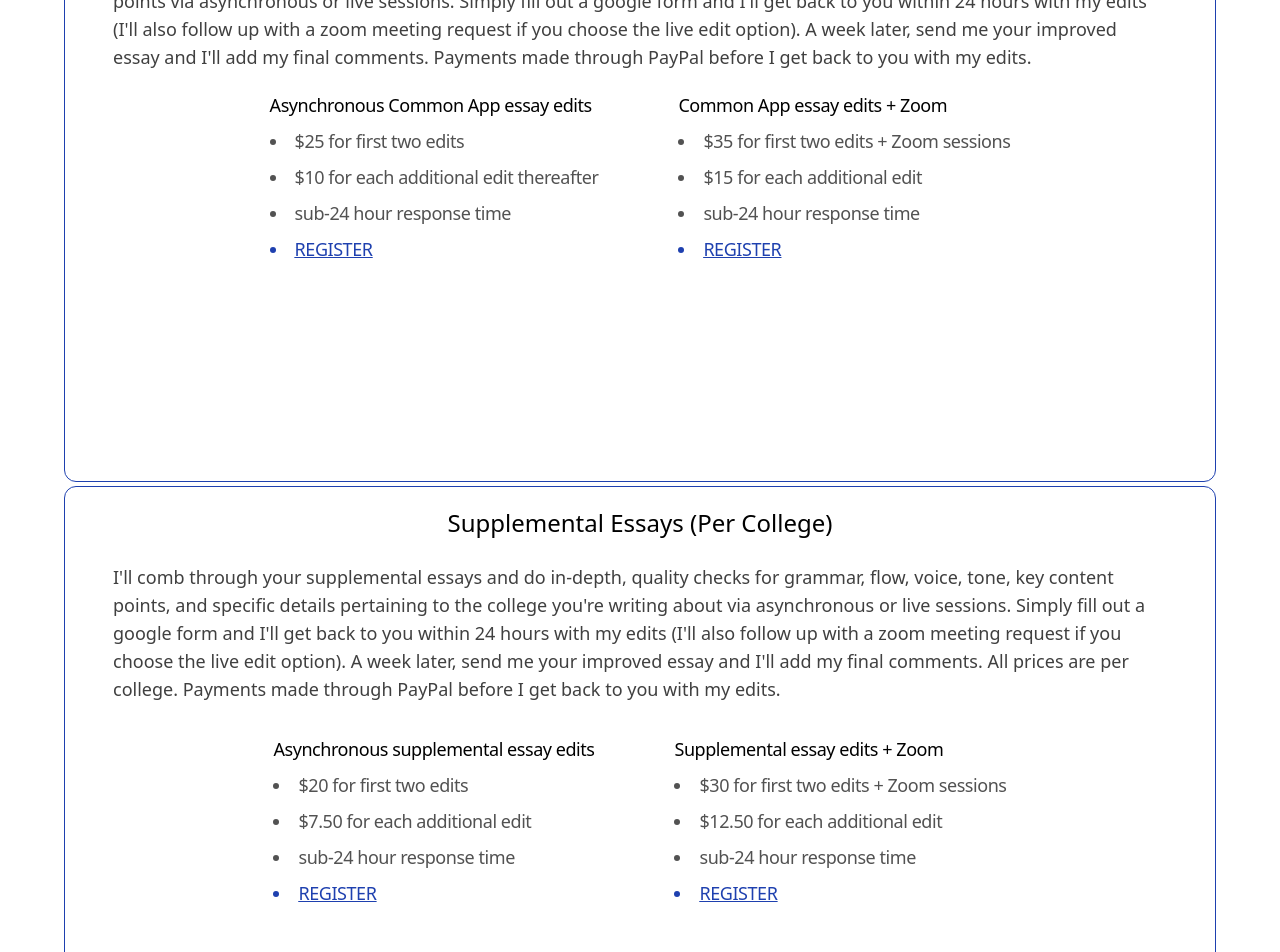
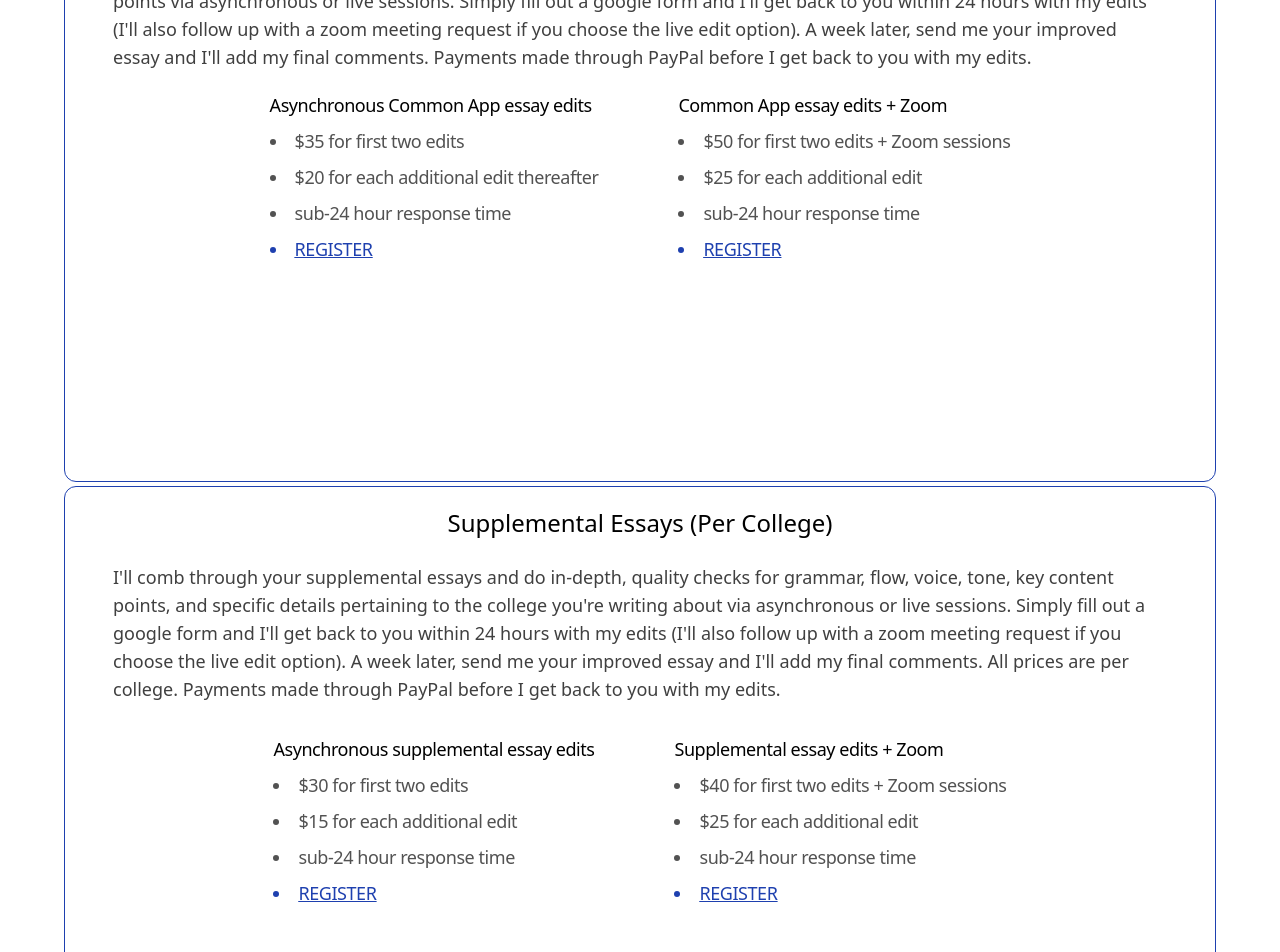
Before and after one commit to VA-24/VA-CC-Website, a React (Create React App) app: page /services in a window 1280 px wide. Shown: the part 880-1832 px from the top of the page. Built offline with nearby package versions, Linux system fonts and the light colour scheme.

Commit message:
Update Services.js

```diff
--- a/src/pages/Services.js
+++ b/src/pages/Services.js
@@ -66,18 +66,18 @@ function Services(){
                                         <h3 class='pb-2 font-medium'>Asynchronous Common App essay edits</h3>
 
                                     </div>
-                                    <li class='pb-2 text-neutral-600'>$25 for first two edits</li>
-                                    <li class='pb-2 text-neutral-600'>$10 for each additional edit thereafter</li>
+                                    <li class='pb-2 text-neutral-600'>$35 for first two edits</li>
+                                    <li class='pb-2 text-neutral-600'>$20 for each additional edit thereafter</li>
                                     <li class='pb-2 text-neutral-600'>sub-24 hour response time</li>
                                     <li class='text-blue-800 font-medium underline'><a href='https://forms.gle/3WCW1cgTTG88ri9W8' target='_blank'>REGISTER</a></li>
 
                                 </div>
                                 <div class='flex flex-col min-h-[200px]'>
                                     <h3 class='pb-2 font-medium'>Common App essay edits + Zoom</h3>
-                                    <li class='pb-2 text-neutral-600'>$35 for first two edits + Zoom sessions</li>
-                                    <li class='pb-2 text-neutral-600'>$15 for each additional edit</li>
+                                    <li class='pb-2 text-neutral-600'>$50 for first two edits + Zoom sessions</li>
+                                    <li class='pb-2 text-neutral-600'>$25 for each additional edit</li>
                                     <li class='pb-2 text-neutral-600'>sub-24 hour response time</li>
-                                    <li class='text-blue-800 font-medium underline'><a href='https://forms.gle/8VPyS5UzeXDVajPX6' target='_blank'>REGISTER</a></li>
+                                    <li class='text-blue-800 font-medium underline'><a href='https  ://forms.gle/8VPyS5UzeXDVajPX6' target='_blank'>REGISTER</a></li>
 
                                 </div>
                         </div>
@@ -94,16 +94,16 @@ function Services(){
                         <div class='flex flex-row h-[25vh] lg:h-[20vh] justify-center tracking-tight gap-20 text-sm md:text-base lg:text-lg xl:text-lg mt-8 md:mt-4' data-aos='zoom-in' data-aos-delay='100'>
                                 <div class='flex flex-col min-h-[200px]'>
                                     <h3 class='pb-2 font-medium'>Asynchronous supplemental essay edits</h3>
-                                    <li class='pb-2 text-neutral-600'>$20 for first two edits</li>
-                                    <li class='pb-2 text-neutral-600'>$7.50 for each additional edit</li>
+                                    <li class='pb-2 text-neutral-600'>$30 for first two edits</li>
+                                    <li class='pb-2 text-neutral-600'>$15 for each additional edit</li>
                                     <li class='pb-2 text-neutral-600'>sub-24 hour response time</li>
                                     <li class='text-blue-800 font-medium underline'><a href='https://forms.gle/Y9i4g3M13oUfKc1C8' target='_blank'>REGISTER</a></li>
 
                                 </div>
                                 <div class='flex flex-col min-h-[200px]'>
                                     <h3 class='pb-2 font-medium'>Supplemental essay edits + Zoom</h3>
-                                    <li class='pb-2 text-neutral-600'>$30 for first two edits + Zoom sessions</li>
-                                    <li class='pb-2 text-neutral-600'>$12.50 for each additional edit</li>
+                                    <li class='pb-2 text-neutral-600'>$40 for first two edits + Zoom sessions</li>
+                                    <li class='pb-2 text-neutral-600'>$25 for each additional edit</li>
                                     <li class='pb-2 text-neutral-600'>sub-24 hour response time</li>
                                     <li class='text-blue-800 font-medium underline'><a href='https://forms.gle/CpUDzSFyyvQhn6Tp9' target='_blank'>REGISTER</a></li>
 
@@ -122,7 +122,7 @@ function Services(){
                         <div class='flex flex-row h-[25vh] lg:h-[20vh] justify-center tracking-tight gap-20 text-sm md:text-base lg:text-base xl:text-lg mt-1 xs:text-xs' data-aos='zoom-in' data-aos-delay='100'>
                                 <div class='flex flex-col min-h-[200px]'>
                                     <h3 class='pb-2 mt-2 font-medium'>Live Zoom sessions</h3>
-                                    <li class='pb-2 text-neutral-600'>$25 per session (no time limit!)</li>
+                                    <li class='pb-2 text-neutral-600'>$30 per session (no time limit!)</li>
                                     <li class='pb-2 text-neutral-600'>flexible scheduling (email me whenever works best for you)</li>
                                     <li class='text-blue-800 font-medium underline'><a href='https://forms.gle/iDcwvY2sBCNb4Mgt7' target='_blank'>REGISTER</a></li>
 
@@ -138,7 +138,7 @@ function Services(){
                         <div class='flex flex-row h-[25vh] lg:h-[20vh] justify-center tracking-tight gap-20 text-sm md:text-base lg:text-base xl:text-lg mt-1 xs:text-xs' data-aos='zoom-in' data-aos-delay='100'>
                                 <div class='flex flex-col min-h-[200px]'>
                                     <h3 class='pb-2 mt-2 font-medium'>Live Zoom interview sessions</h3>
-                                    <li class='pb-2 text-neutral-600'>$20 per session (no time limit!)</li>
+                                    <li class='pb-2 text-neutral-600'>$25 per session (no time limit!)</li>
                                     <li class='pb-2 text-neutral-600'>flexible scheduling (email me whenever works best for you)</li>
                                     <li class='text-blue-800 font-medium underline'><a href='https://forms.gle/SMwrZBvNFFgp7LRp8' target='_blank'>REGISTER</a></li>
 
```
